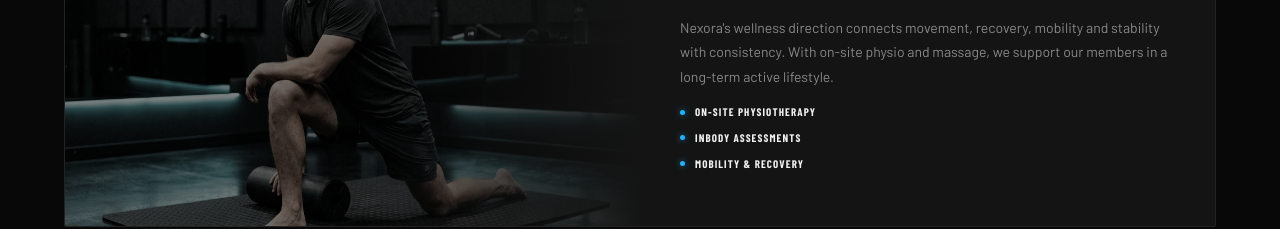
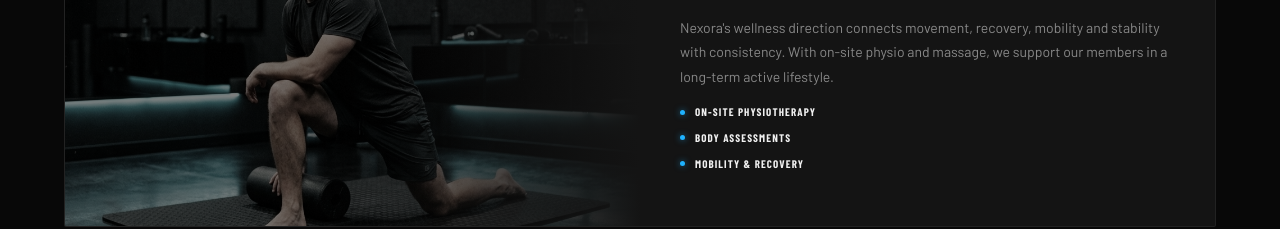
Before and after one commit to saadhaniftaj/nexora, a Next.js app: page /programs in a window 1280 px wide. Shown: the part 2660-2889 px from the top of the page. Built offline with nearby package versions, Linux system fonts and the light colour scheme; a web font is replaced by a local one.

Commit message:
Update InBody mentions to Body Assessment

```diff
--- a/components/sections/EssenceCards.tsx
+++ b/components/sections/EssenceCards.tsx
@@ -32,7 +32,7 @@ const cards = [
   {
     id: 4,
     eyebrow: 'Medical Grade',
-    title: 'Inbody Assessment',
+    title: 'Body Assessment',
     sub: 'Body Composition analyzer to better understand your body.',
     body: 'The machine helps you differentiate between fat, protein, minerals, and body water — giving you a real snapshot of your health and progress.',
     img: '/images/sections/card-inbody-alt.jpg',
--- a/components/sections/facility/FacilityCards.tsx
+++ b/components/sections/facility/FacilityCards.tsx
@@ -28,7 +28,7 @@ const cards = [
   {
     id: 4,
     number: '04',
-    title: 'Inbody Assessment',
+    title: 'Body Assessment',
     body: 'Medical-grade body composition analyzer helps you differentiate between fat, protein, minerals, and body water — giving you a real snapshot of your health and progress.',
     img: '/images/sections/card-inbody.png',
   },
--- a/components/sections/programs/ProgramCards.tsx
+++ b/components/sections/programs/ProgramCards.tsx
@@ -51,7 +51,7 @@ const programs = [
     label: 'Active Rehab & Wellness',
     tagline: 'Train with longevity.',
     body: "Nexora's wellness direction connects movement, recovery, mobility and stability with consistency. With on-site physio and massage, we support our members in a long-term active lifestyle.",
-    hooks: ['On-Site Physiotherapy', 'InBody Assessments', 'Mobility & Recovery'],
+    hooks: ['On-Site Physiotherapy', 'Body Assessments', 'Mobility & Recovery'],
     hook: null,
     img: '/images/sections/card-wellness.png',
     anchor: 'rehab',
--- a/components/sections/programs/SupportServices.tsx
+++ b/components/sections/programs/SupportServices.tsx
@@ -12,7 +12,7 @@ const services = [
   },
   {
     icon: LineChart,
-    title: 'InBody Assessment',
+    title: 'Body Assessment',
     body: 'Medical-grade Body Composition analyzer to better understand your body — fat, protein, minerals, and body water for a real snapshot of your progress.',
     tag: null,
   },
```
